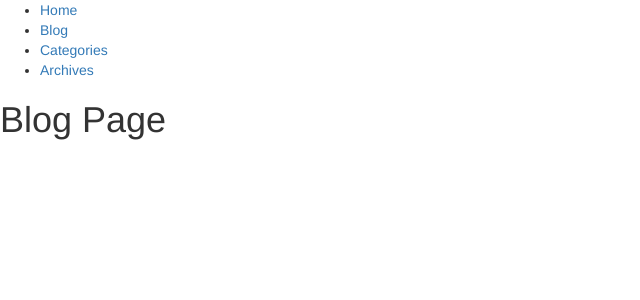
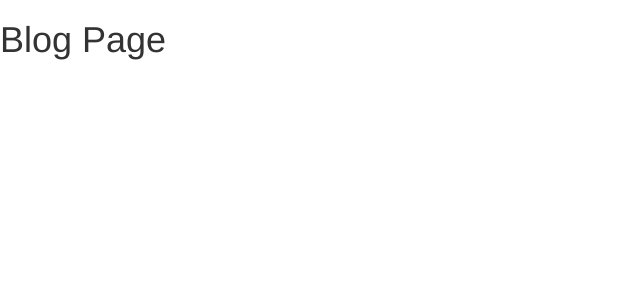
Before and after one commit to dillonchanis/ginablog, a Jekyll site: the page built from blog.html, in a window 1280 px wide. Shown: the top 300 px of the page, without its empty margins (0-640 px from the left). Built offline with Jekyll 4.4.1, drawn with Linux system fonts in a browser that asks for light colours; nearby versions of some CDN libraries; library files that are not in the unit come from our copies.

```diff
--- a/blog.html
+++ b/blog.html
@@ -3,22 +3,7 @@ layout: template
 ---
 
 <header>
-  <nav>
-    <ul>
-      <li>
-        <a href="index.html">Home</a>
-      </li>
-      <li>
-        <a href="blog.html">Blog</a>
-      </li>
-      <li>
-        <a href="">Categories</a>
-      </li>
-      <li>
-        <a href="">Archives</a>
-      </li>
-    </ul>
-  </nav>
+
 </header>
 
 <h1>Blog Page</h1>
```
